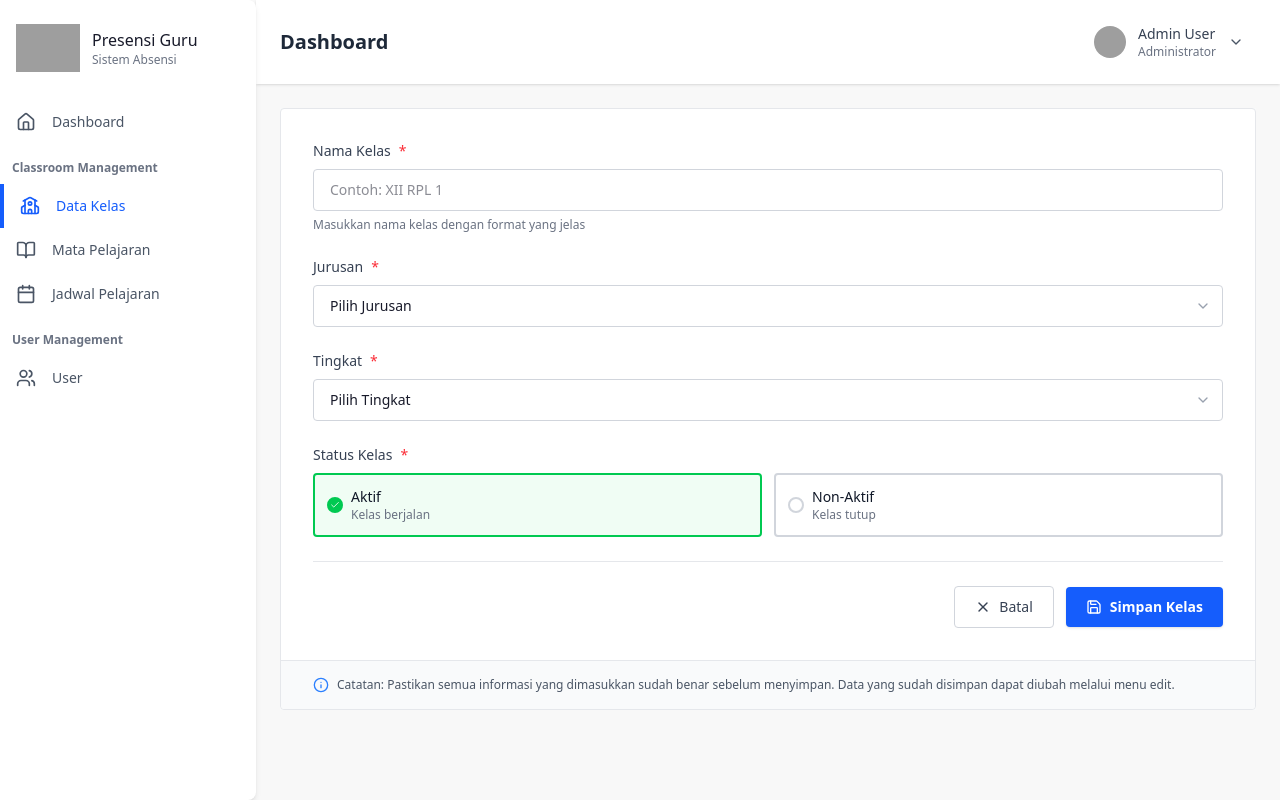
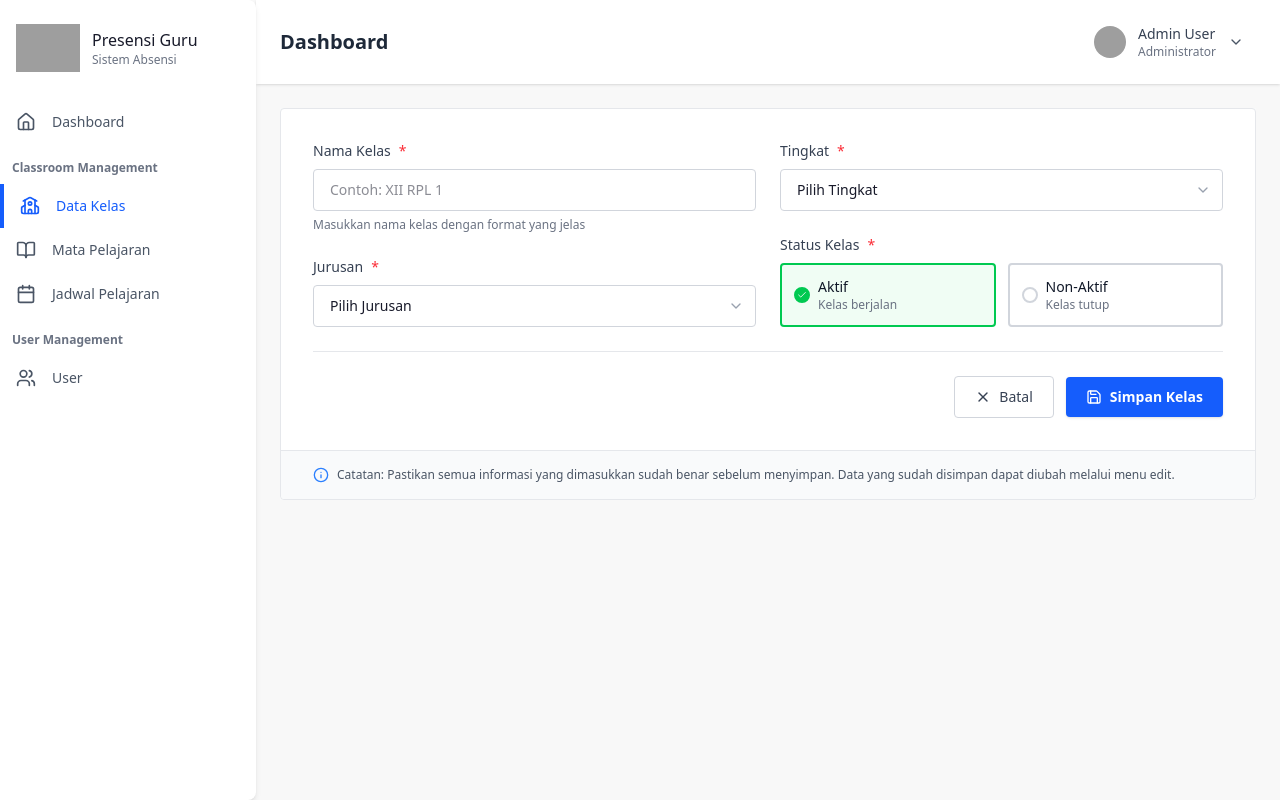
Before and after one commit to nesyaalviani/landing-presensi-guru, a Nuxt app: page /classroom/create in a window 1280 px wide. Built offline with nearby package versions, Linux system fonts and the light colour scheme; grey boxes are pictures that could not be loaded.

Commit message:
feat(forms): restructure Classroom form layout for improved organization and accessibility

```diff
--- a/app/components/ClassroomForm.vue
+++ b/app/components/ClassroomForm.vue
@@ -4,6 +4,10 @@
             <div class="bg-white rounded-sm border border-gray-200">
                 <div class="p-6 sm:p-8">
                     <form @submit.prevent="handleSubmit" class="space-y-6">
+                        <!-- Grid 2 Kolom -->
+                        <div class="grid grid-cols-1 lg:grid-cols-2 gap-6">
+                            <!-- Kolom Kiri -->
+                            <div class="space-y-6">
                                 <!-- Nama Kelas -->
                                 <div>
                                     <label for="nama-kelas"
@@ -13,12 +17,14 @@
                                     <input id="nama-kelas" v-model="formData.namaKelas" type="text"
                                         placeholder="Contoh: XII RPL 1" required
                                         class="w-full px-4 py-2.5 text-sm border border-gray-300 rounded-sm focus:ring-2 focus:ring-blue-500 focus:border-blue-500 outline-none transition-all hover:border-gray-400" />
-                            <p class="mt-1.5 text-xs text-gray-500">Masukkan nama kelas dengan format yang jelas</p>
+                                    <p class="mt-1.5 text-xs text-gray-500">Masukkan nama kelas dengan format yang jelas
+                                    </p>
                                 </div>
 
                                 <!-- Jurusan -->
                                 <div>
-                            <label for="jurusan" class="flex items-center gap-2 text-sm font-medium text-gray-700 mb-2">
+                                    <label for="jurusan"
+                                        class="flex items-center gap-2 text-sm font-medium text-gray-700 mb-2">
                                         Jurusan <span class="text-red-500">*</span>
                                     </label>
                                     <div class="relative">
@@ -34,10 +40,14 @@
                                             class="absolute right-3 top-1/2 transform -translate-y-1/2 h-4 w-4 text-gray-400 pointer-events-none" />
                                     </div>
                                 </div>
+                            </div>
 
+                            <!-- Kolom Kanan -->
+                            <div class="space-y-6">
                                 <!-- Tingkat -->
                                 <div>
-                            <label for="tingkat" class="flex items-center gap-2 text-sm font-medium text-gray-700 mb-2">
+                                    <label for="tingkat"
+                                        class="flex items-center gap-2 text-sm font-medium text-gray-700 mb-2">
                                         Tingkat <span class="text-red-500">*</span>
                                     </label>
                                     <div class="relative">
@@ -66,7 +76,8 @@
                                                 ? 'border-green-500 bg-green-50'
                                                 : 'border-gray-300 bg-white hover:border-gray-400'
                                         ]">
-                                    <input type="radio" v-model="formData.status" value="aktif" class="sr-only" />
+                                            <input type="radio" v-model="formData.status" value="aktif"
+                                                class="sr-only" />
                                             <div class="flex items-center gap-2 w-full">
                                                 <div :class="[
                                                     'h-4 w-4 rounded-full border-2 flex items-center justify-center transition-all shrink-0',
@@ -74,7 +85,8 @@
                                                         ? 'border-green-500 bg-green-500'
                                                         : 'border-gray-300'
                                                 ]">
-                                            <Check v-if="formData.status === 'aktif'" class="h-2.5 w-2.5 text-white" />
+                                                    <Check v-if="formData.status === 'aktif'"
+                                                        class="h-2.5 w-2.5 text-white" />
                                                 </div>
                                                 <div class="flex-1">
                                                     <div class="text-sm font-medium text-gray-900">Aktif</div>
@@ -90,7 +102,8 @@
                                                 ? 'border-red-500 bg-red-50'
                                                 : 'border-gray-300 bg-white hover:border-gray-400'
                                         ]">
-                                    <input type="radio" v-model="formData.status" value="nonaktif" class="sr-only" />
+                                            <input type="radio" v-model="formData.status" value="nonaktif"
+                                                class="sr-only" />
                                             <div class="flex items-center gap-2 w-full">
                                                 <div :class="[
                                                     'h-4 w-4 rounded-full border-2 flex items-center justify-center transition-all shrink-0',
@@ -107,6 +120,8 @@
                                                 </div>
                                             </div>
                                         </label>
+                                    </div>
+                                </div>
                             </div>
                         </div>
 
```
Lines whose indentation alone changed are shown as unchanged.
